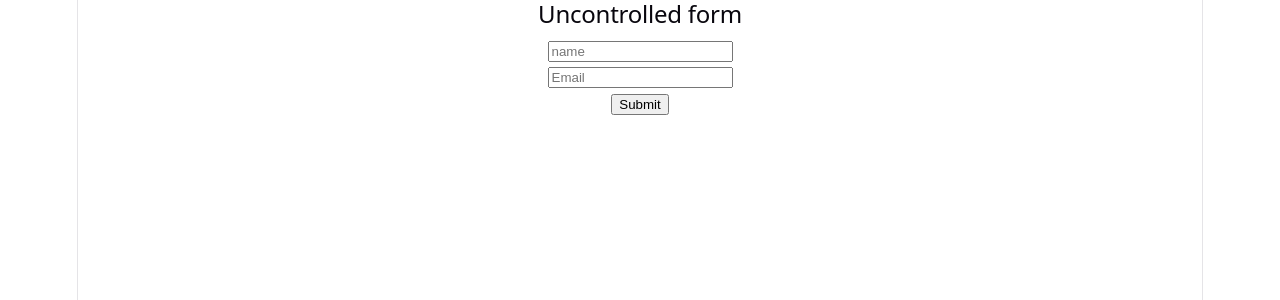
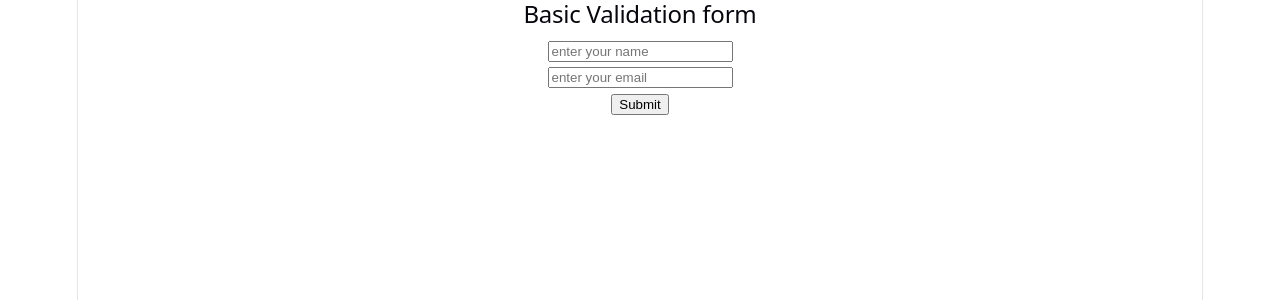
Before and after one commit to sharmayush11/react_learning, a React (Vite) app: page / in a window 1280 px wide. Shown: the top 300 px of the page. Built offline with nearby package versions, Linux system fonts and the light colour scheme.

Commit message:
BasicValidationForm

```diff
--- a/src/App.jsx
+++ b/src/App.jsx
@@ -1,8 +1,8 @@
-import UncontrolledForm from "./UncontrolledForm.jsx"
+import BasicValidationForm from "./BasicValidationForm.jsx"
 
 function App (){
     return(
-        <UncontrolledForm/>
+        <BasicValidationForm/>
     )
 }
 export default App
--- /dev/null
+++ b/src/BasicValidationForm.jsx
@@ -0,0 +1,41 @@
+import {useState} from 'react'
+
+function BasicValidationForm() {
+    const[name,SetName] = useState("")
+    const[email,SetEmail] = useState("")
+    const[error,SetError] = useState("")
+
+    const handleSubmit = (e) => {
+        e.preventDefault()
+        if (!name || email) {
+            SetError("Please fill all fields")
+        }
+        else{
+            console.log("form submitted : ", {name , email});
+            alert("Form submitted successfully")
+        }
+    }
+
+    return(
+        <form onSubmit={handleSubmit}>
+            <h2>Basic Validation form</h2>
+            <input
+                type="text"
+                placeholder="enter your name"
+                value={name}
+                onChange={(e) => SetName(e.target.value)}
+            />
+            <br />
+            <input
+                type = "email"
+                placeholder="enter your email"
+                value={email}
+                onChange={(e) => SetEmail(e.target.value)}
+            />
+            {error && <p style={{color : "red"}}>{error}</p>}
+            <br />
+            <button type = "submit">Submit</button>
+        </form>
+    )
+}
+export default BasicValidationForm
```
